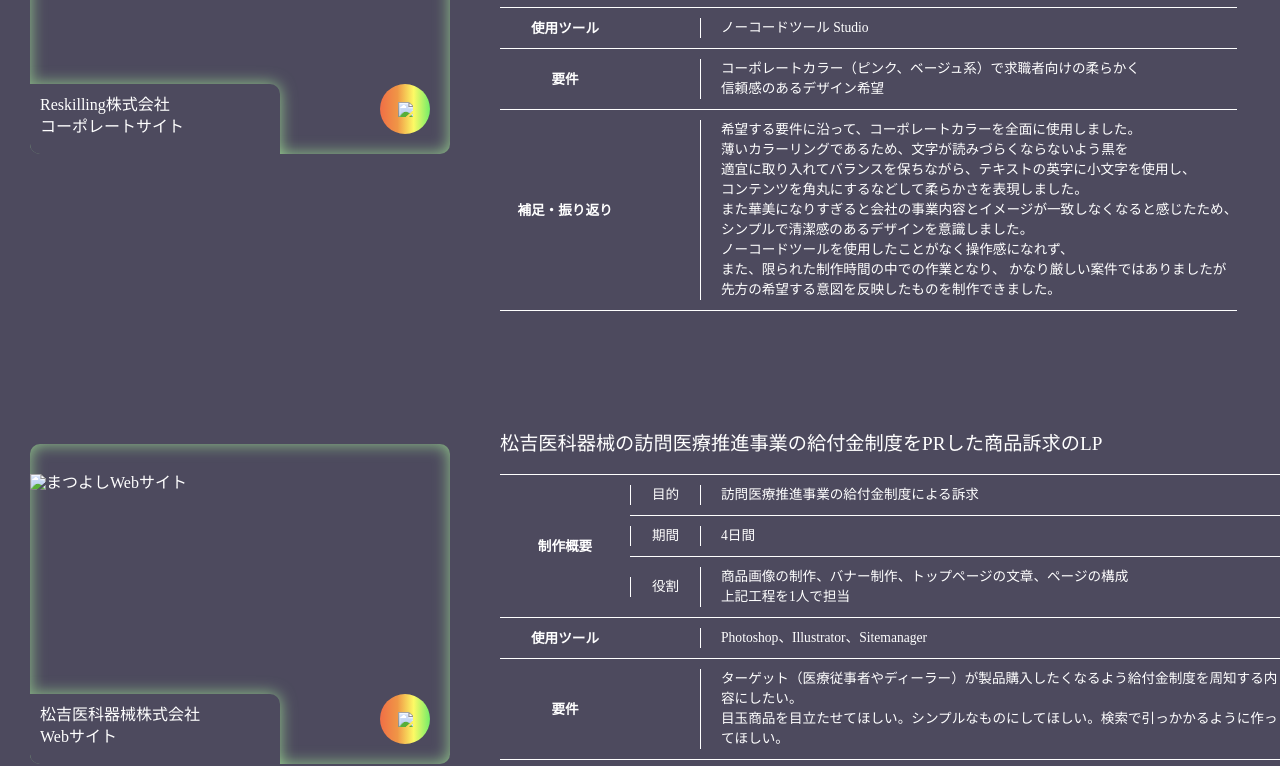
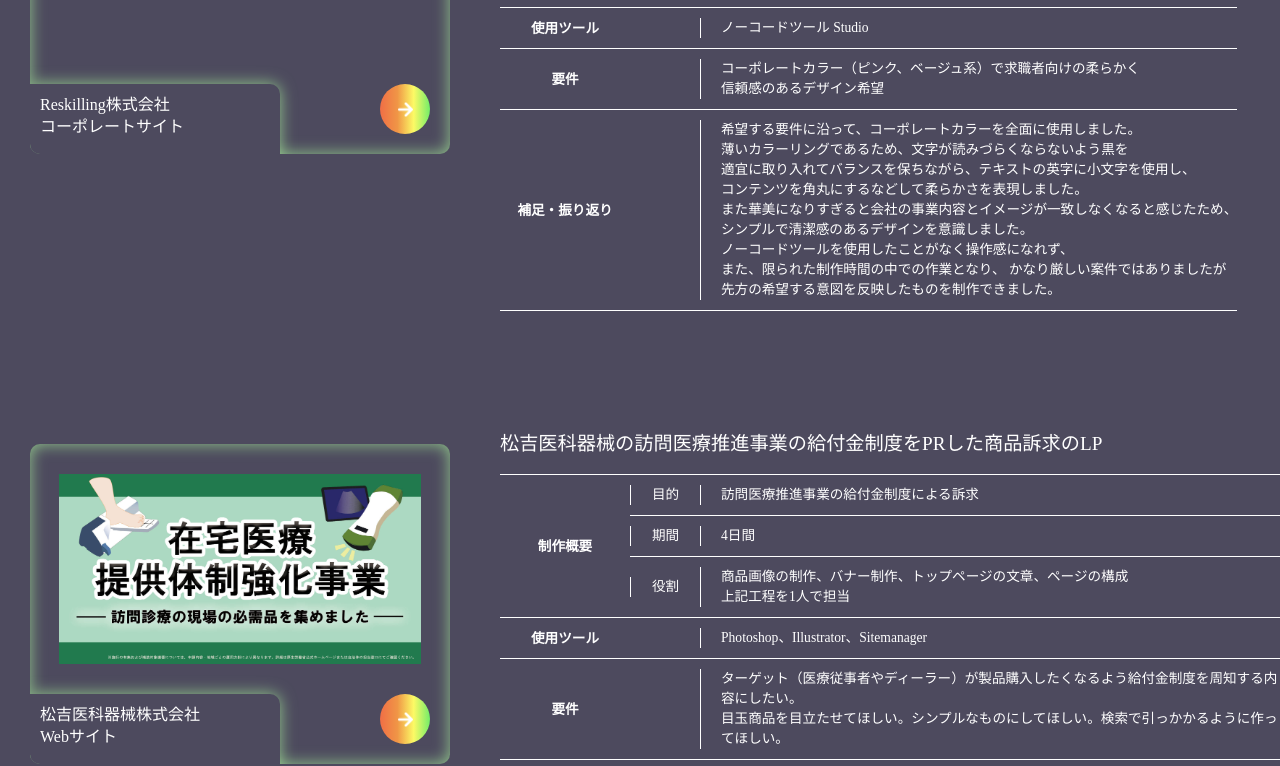
Before and after one commit to Natsumi05you/Portfolio, a plain HTML site: page work01.html in a window 1280 px wide. Shown: the part 516-1282 px from the top of the page. Drawn offline with nearby package versions, Linux system fonts and the light colour scheme; the site is published under a folder, as on GitHub Pages, so addresses that start at the root find nothing.

Commit message:
画像パスの修正

```diff
--- a/work01.html
+++ b/work01.html
@@ -44,11 +44,11 @@
                 <!-- ビジュアル -->
                 <a class="im_left" href="#"> <!-- reskillngsite -->
                     <div class="visuals_01_horyu">8月中旬公開予定</div>
-                    <!-- <img class="visuals_01" src="/image/11324_color.png" alt="ReskillingのCPサイト"> -->
+                    <!-- <img class="visuals_01" src="image/11324_color.png" alt="ReskillingのCPサイト"> -->
                     <div class="cm_name">
                         <p>Reskilling株式会社<br>コーポレートサイト</p>
                     </div>
-                    <div class="arrow_icon"><img src="/image/arrow.png" alt="→"></div>
+                    <div class="arrow_icon"><img src="image/arrow.png" alt="→"></div>
                 </a>
                 <!-- 詳細 -->
                 <div class="im_right">
@@ -100,11 +100,11 @@
             <li class="im_box">
                 <!-- ビジュアル -->
                 <a class="im_left" href="#"> <!-- まつよし -->
-                    <img class="visuals_01" src="/image/houmoniryou_bunner-2.jpg" alt="まつよしWebサイト">
+                    <img class="visuals_01" src="image/houmoniryou_bunner-2.jpg" alt="まつよしWebサイト">
                     <div class="cm_name">
                         <p>松吉医科器械株式会社<br>Webサイト</p>
                     </div>
-                    <div class="arrow_icon"><img src="/image/arrow.png" alt="→"></div>
+                    <div class="arrow_icon"><img src="image/arrow.png" alt="→"></div>
                 </a>
                 <!-- 詳細 -->
                 <div class="im_right">
```
